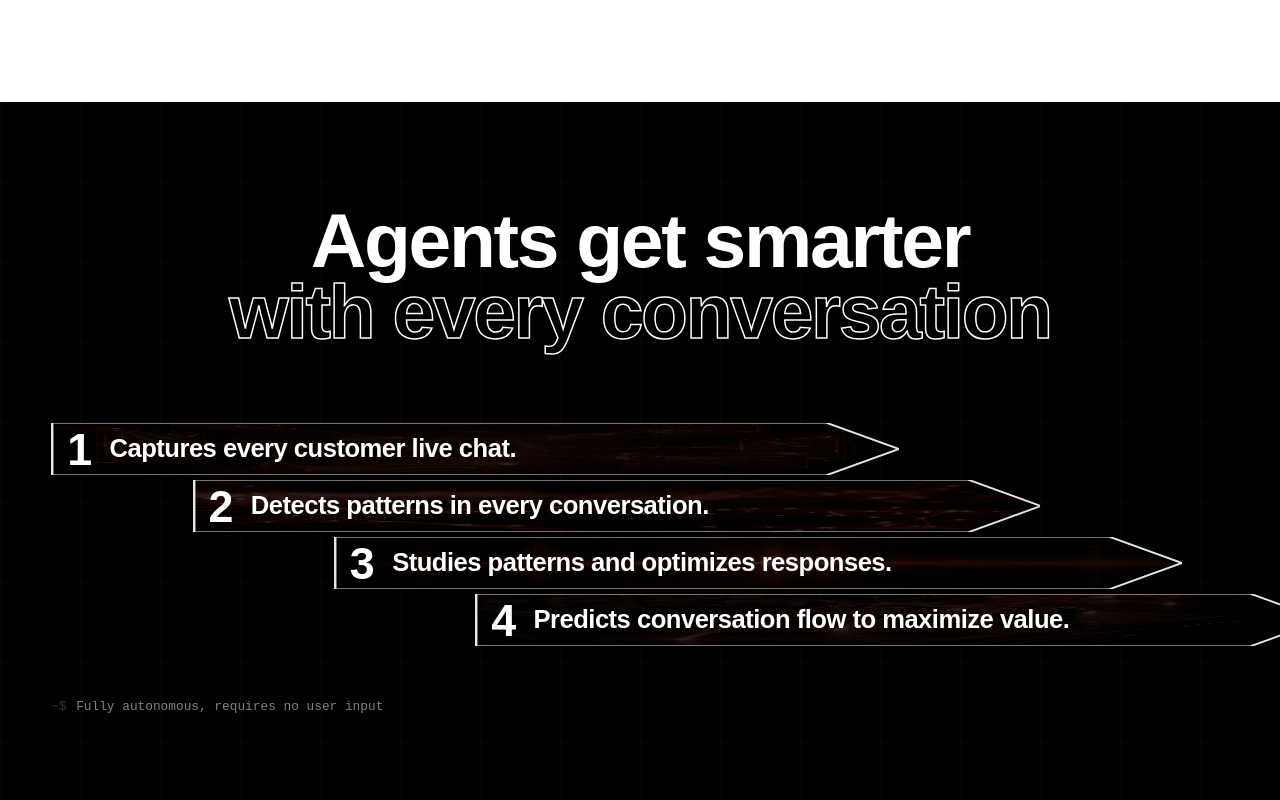
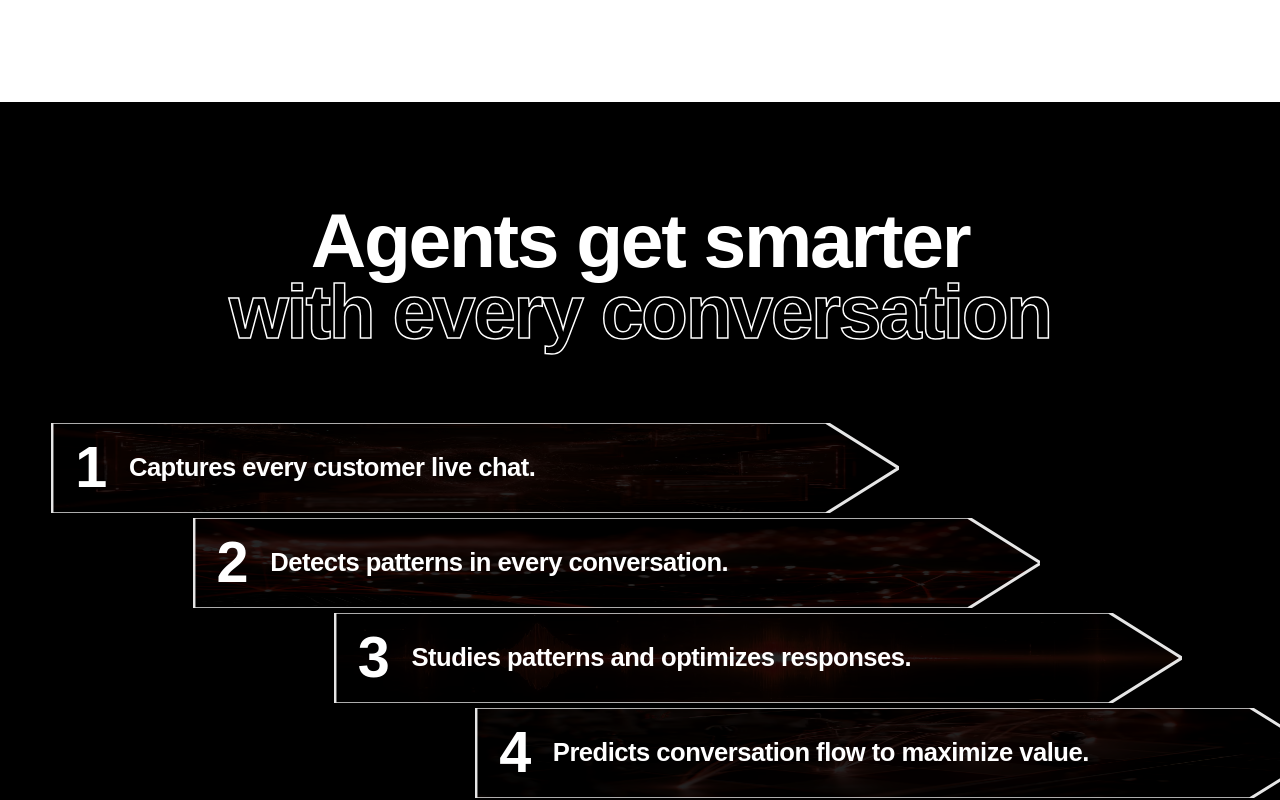
Before and after one commit to synabs/website, a React (Vite) app: page / in a window 1280 px wide. Shown: the part 5443-6243 px from the top of the page. Built offline with nearby package versions, Linux system fonts and the light colour scheme; no server answers.

Commit message:
Update Features.css

```diff
--- a/src/styles/Features.css
+++ b/src/styles/Features.css
@@ -8,18 +8,6 @@
   padding-block: var(--section-padding);
   padding-inline: var(--gutter);
   overflow: hidden;
-}
-
-.features::before {
-  content: '';
-  position: absolute;
-  inset: 0;
-  background-image:
-    linear-gradient(rgba(255,255,255,0.025) 1px, transparent 1px),
-    linear-gradient(90deg, rgba(255,255,255,0.025) 1px, transparent 1px);
-  background-size: 80px 80px;
-  pointer-events: none;
-  z-index: 0;
 }
 
 /* ---- Header ---- */
@@ -63,7 +51,6 @@
 .features__arrow-wrap {
   width: 72%;
   position: relative;
-
   opacity: 0;
   transform: translateX(-120%);
   transition:
@@ -86,11 +73,10 @@
   transition: stroke 0.2s ease;
 }
 
-/* Narrow the arrow by constraining its rendered height */
 .features__arrow-svg {
   display: block;
   width: 100%;
-  height: 52px; /* was auto ~80px, now narrower */
+  height: 90px;
 }
 
 /* ---- Text overlay inside arrow ---- */
@@ -100,13 +86,13 @@
   display: flex;
   flex-direction: row;
   align-items: center;
-  padding: 0 4rem 0 1rem;
-  gap: 1.2rem;
+  padding: 0 5rem 0 1.5rem;
+  gap: 1.5rem;
   z-index: 1;
 }
 
 .features__arrow-number {
-  font-size: clamp(2rem, 3.5vw, 3.2rem);
+  font-size: clamp(2.8rem, 4.5vw, 4.5rem);
   font-weight: var(--font-bold);
   letter-spacing: -0.04em;
   color: var(--color-white);
@@ -126,42 +112,6 @@
   color: var(--color-white);
 }
 
-/* ---- Terminal ---- */
-.features__terminal {
-  position: relative;
-  z-index: 1;
-  max-width: var(--max-width);
-  margin-inline: auto;
-  margin-top: clamp(2rem, 4vw, 3.5rem);
-  display: flex;
-  align-items: center;
-  gap: 0.6rem;
-  font-family: monospace;
-  font-size: clamp(0.8rem, 1vw, 0.95rem);
-  color: rgba(255, 255, 255, 0.35);
-}
-
-.features__terminal-prompt {
-  color: rgba(255, 255, 255, 0.2);
-}
-
-.features__terminal-text {
-  color: rgba(255, 255, 255, 0.5);
-}
-
-.features__terminal-cursor {
-  color: rgba(255, 255, 255, 0.5);
-}
-
-.features__terminal-cursor--blink {
-  animation: blink 1s step-end infinite;
-}
-
-@keyframes blink {
-  0%, 100% { opacity: 1; }
-  50%       { opacity: 0; }
-}
-
 /* ---- Mobile ---- */
 @media (max-width: 768px) {
   .features__arrows {
@@ -178,16 +128,16 @@
   .features__arrow-wrap--4 { margin-left: 12%; }
 
   .features__arrow-svg {
-    height: 44px;
+    height: 70px;
   }
 
   .features__arrow-content {
-    padding: 0 2.5rem 0 0.75rem;
-    gap: 0.6rem;
+    padding: 0 3rem 0 0.75rem;
+    gap: 0.8rem;
   }
 
   .features__arrow-number {
-    font-size: clamp(1.6rem, 6vw, 2.4rem);
+    font-size: clamp(2rem, 7vw, 3rem);
   }
 
   .features__arrow-title {
```
